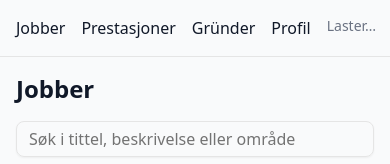
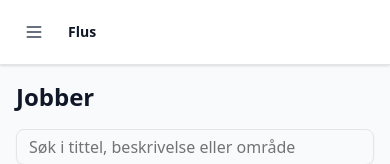
Before and after one commit to KovalDenys1/flus-mvp, a Next.js app: page /jobber in a window 390 px wide. Shown: the top 164 px of the page. Built offline with nearby package versions, Linux system fonts and the light colour scheme; no server answers.

Commit message:
feat(navbar): responsive mobile menu, active links and animations

```diff
--- a/src/components/Navbar.tsx
+++ b/src/components/Navbar.tsx
@@ -2,53 +2,100 @@
 
 import Link from "next/link";
 import { useEffect, useState } from "react";
+import { usePathname } from "next/navigation";
 
 type User = { id: string; email: string; role: "worker" | "employer" } | null;
 
 export default function Navbar() {
   const [user, setUser] = useState<User>(null);
-  const [loading, setLoading] = useState(true);
-
-  async function loadUser() {
-    const res = await fetch("/api/auth/me");
-    const data = await res.json();
-    setUser(data.user);
-    setLoading(false);
-  }
+  const [open, setOpen] = useState(false);
 
   useEffect(() => {
-    loadUser();
+    fetch("/api/auth/me").then(r=>r.json()).then(d=>setUser(d.user ?? null)).catch(()=>{});
   }, []);
 
   async function logout() {
     await fetch("/api/auth/logout", { method: "POST" });
-    setUser(null);
     window.location.href = "/login";
   }
 
+  const linkClass = "hover:text-gray-900/80 transition";
+  const pathname = usePathname();
+
+  function isActive(href: string) {
+    return pathname === href || pathname?.startsWith(href + "/");
+  }
+
   return (
-    <nav className="flex gap-4 p-4 border-b">
-      <Link href="/jobber">Jobber</Link>
-      <Link href="/prestasjoner">Prestasjoner</Link>
-      <Link href="/grunder">Gründer</Link>
-      <Link href="/profil">Profil</Link>
-      <div className="ml-auto flex gap-3">
-        {loading ? (
-          <span className="text-sm text-gray-500">Laster…</span>
-        ) : user ? (
-          <>
-            <span className="text-sm text-gray-600">{user.email}</span>
-            <button onClick={logout} className="underline text-sm">
-              Logg ut
+    <nav className="relative bg-white border-b shadow-sm">
+      <div className="max-w-5xl mx-auto px-4 sm:px-6 lg:px-8">
+        <div className="flex items-center h-16">
+          {/* left: brand + mobile toggle */}
+          <div className="flex items-center gap-4">
+            <button
+              className={`sm:hidden p-2 rounded-md hover:bg-gray-100 transition-transform ${open ? "rotate-90" : ""}`}
+              aria-label="Toggle menu"
+              aria-expanded={open}
+              onClick={() => setOpen((v) => !v)}
+            >
+              <svg className="h-5 w-5 text-gray-700" xmlns="http://www.w3.org/2000/svg" fill="none" viewBox="0 0 24 24" stroke="currentColor">
+                <path strokeLinecap="round" strokeLinejoin="round" strokeWidth={2} d={open ? "M6 18L18 6M6 6l12 12" : "M4 6h16M4 12h16M4 18h16"} />
+              </svg>
             </button>
-          </>
-        ) : (
-          <>
-            <Link href="/login">Logg inn</Link>
-            <Link href="/register">Registrer</Link>
-          </>
-        )}
+
+            <div className="text-sm font-semibold">Flus</div>
+          </div>
+
+          {/* center: links (hidden on small) */}
+          <div className="hidden sm:flex sm:items-center sm:gap-4 ml-6">
+            <Link className={`${linkClass} ${isActive('/jobber') ? 'nav-link-active' : ''}`} href="/jobber">Jobber</Link>
+            <Link className={`${linkClass} ${isActive('/prestasjoner') ? 'nav-link-active' : ''}`} href="/prestasjoner">Prestasjoner</Link>
+            <Link className={`${linkClass} ${isActive('/grunder') ? 'nav-link-active' : ''}`} href="/grunder">Gründer</Link>
+            <Link className={`${linkClass} ${isActive('/profil') ? 'nav-link-active' : ''}`} href="/profil">Profil</Link>
+          </div>
+
+          {/* right: auth actions */}
+          <div className="ml-auto flex items-center gap-3">
+            {user ? (
+              <div className="flex items-center gap-3">
+                  <span className="hidden sm:inline text-sm text-gray-600 truncate max-w-[12rem]">{user.email}</span>
+                  <button onClick={logout} className="underline text-sm">Logg ut</button>
+              </div>
+            ) : (
+              <div className="hidden sm:flex items-center gap-3">
+                <Link className={linkClass} href="/login">Logg inn</Link>
+                <Link className={linkClass} href="/register">Registrer</Link>
+              </div>
+            )}
+          </div>
+        </div>
       </div>
+
+      {/* mobile menu panel */}
+      {open && (
+        <div className="sm:hidden border-t bg-white animate-slide-down">
+          <div className="px-4 pt-2 pb-4 space-y-2">
+            <Link onClick={() => setOpen(false)} className="block px-2 py-2 rounded hover:bg-gray-50" href="/jobber">Jobber</Link>
+            <Link onClick={() => setOpen(false)} className="block px-2 py-2 rounded hover:bg-gray-50" href="/prestasjoner">Prestasjoner</Link>
+            <Link onClick={() => setOpen(false)} className="block px-2 py-2 rounded hover:bg-gray-50" href="/grunder">Gründer</Link>
+            <Link onClick={() => setOpen(false)} className="block px-2 py-2 rounded hover:bg-gray-50" href="/profil">Profil</Link>
+
+            <div className="border-t pt-2">
+              {user ? (
+                <>
+                  <div className="text-sm text-gray-700 truncate">{user.email}</div>
+                  <button onClick={() => { setOpen(false); logout(); }} className="mt-2 block w-full text-left px-2 py-2 rounded hover:bg-gray-50">Logg ut</button>
+                </>
+              ) : (
+                <>
+                  <Link onClick={() => setOpen(false)} className="block px-2 py-2 rounded hover:bg-gray-50" href="/login">Logg inn</Link>
+                  <Link onClick={() => setOpen(false)} className="block px-2 py-2 rounded hover:bg-gray-50" href="/register">Registrer</Link>
+                </>
+              )}
+            </div>
+          </div>
+        </div>
+      )}
     </nav>
   );
 }
```
